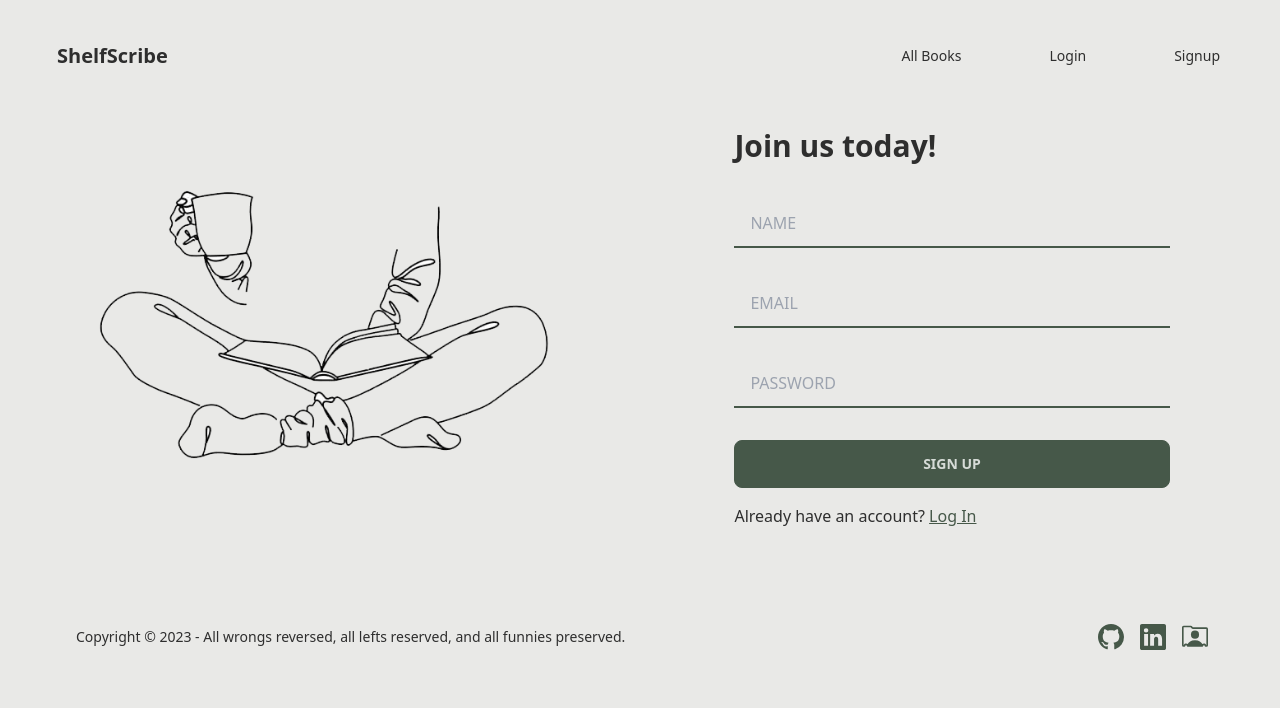
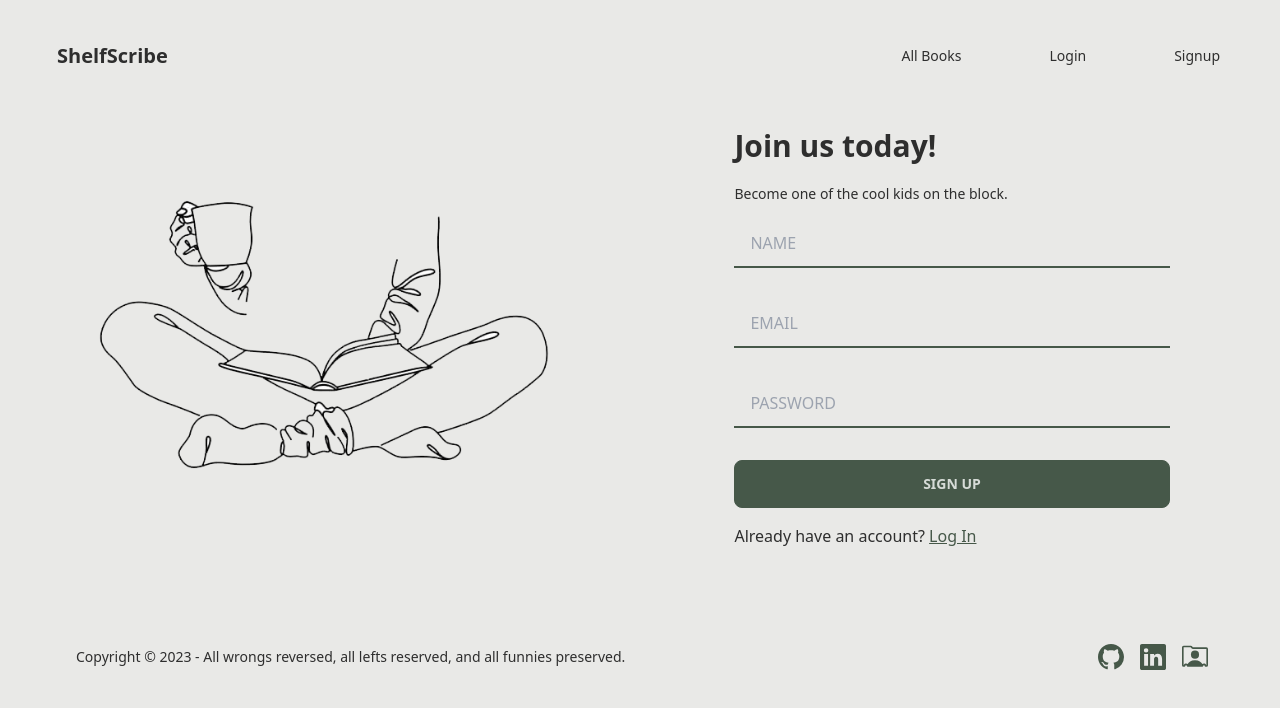
Before and after one commit to FarhanZizz/shelfscribe-client, a React (Vite) app: page /signup in a window 1280 px wide. Shown: the top 708 px of the page. Built offline with nearby package versions, Linux system fonts and the light colour scheme.

Commit message:
signup implemented

```diff
--- a/src/pages/Signup.tsx
+++ b/src/pages/Signup.tsx
@@ -1,12 +1,43 @@
-import { Link } from "react-router-dom";
+/* eslint-disable @typescript-eslint/no-unsafe-argument */
+/* eslint-disable @typescript-eslint/no-unsafe-assignment */
+/* eslint-disable @typescript-eslint/no-unsafe-call */
+/* eslint-disable @typescript-eslint/no-unsafe-member-access */
+import React from "react";
+import { Link, useNavigate } from "react-router-dom";
 import img from "../assets/books.png";
+import {
+  useUserLoginMutation,
+  useUserSignupMutation,
+} from "../redux/features/user/userApi";
 
 const Signup = () => {
+  const navigate = useNavigate();
+  const [userSignup, { isLoading, isError, error }] = useUserSignupMutation();
+  const [userLogin] = useUserLoginMutation();
+
+  const handleSubmit = async (e) => {
+    e.preventDefault();
+    const form = e.target;
+    const email = form.email.value;
+    const password = form.password.value;
+    const name = form.name.value;
+
+    try {
+      const signupResult = await userSignup({ email, password, name });
+      if (signupResult.data.success === true) {
+        const loginResult = await userLogin({ email, password });
+        // If successful, set the access token to localStorage
+        localStorage.setItem("accessToken", loginResult.data.data.accessToken);
+        navigate("/all-books");
+      }
+    } catch (error) {
+      console.error("Error during signup or login:", error);
+      // Handle error appropriately, e.g., display an error message to the user
+    }
+  };
+
   return (
-    <section
-      className="grid grid-cols-1 lg:grid-cols-2 gap-20  items-center
-    mt-10 lg:mt-0 py-10"
-    >
+    <section className="grid grid-cols-1 lg:grid-cols-2 gap-20 items-center mt-10 lg:mt-0 py-10">
       <div
         className="tooltip tooltip-bottom hidden lg:block"
         data-tip="Made by Midjouney AI"
@@ -14,15 +45,15 @@ const Signup = () => {
         <img src={img} alt="hero" />
       </div>
       <div className="md:w-4/5 mx-auto">
-        <form>
-          <h1 className="text-3xl font-bold mb-5 ">Join us today!</h1>
-          {/* {error ? (
-            <h1 className="text-sm text-error">{error}</h1>
+        <form onSubmit={handleSubmit}>
+          <h1 className="text-3xl font-bold mb-5">Join us today!</h1>
+          {isError ? (
+            <h1 className="text-sm text-error">{error?.data?.message}</h1>
           ) : (
             <h1 className="text-sm">
               Become one of the cool kids on the block.
             </h1>
-          )} */}
+          )}
           <input
             placeholder="NAME"
             className="rounded-none bg-transparent focus:outline-0 input input-ghost border-0 border-b-2 border-b-primary w-full my-4"
@@ -44,11 +75,7 @@ const Signup = () => {
             name="password"
             required
           />
-          <button
-            className="btn btn-primary w-full mt-4"
-            value="Send"
-            type="submit"
-          >
+          <button className="btn btn-primary w-full mt-4" type="submit">
             Sign Up
           </button>
         </form>
--- a/src/redux/features/user/userApi.ts
+++ b/src/redux/features/user/userApi.ts
@@ -13,7 +13,17 @@ const userApi = api.injectEndpoints({
         body: credentials,
       }),
     }),
+    userSignup: builder.mutation<
+      IGenericResponse,
+      { email: string; password: string; name: string }
+    >({
+      query: (credentials) => ({
+        url: "/auth/signup",
+        method: "POST",
+        body: credentials,
+      }),
+    }),
   }),
 });
 
-export const { useUserLoginMutation } = userApi;
+export const { useUserLoginMutation, useUserSignupMutation } = userApi;
```
